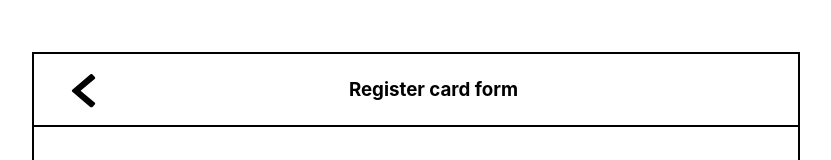
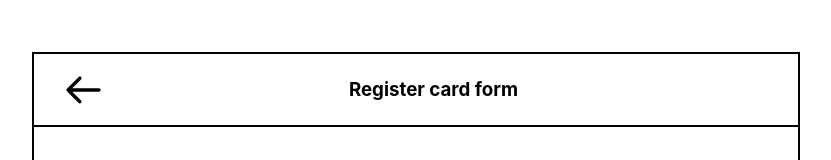
Before and after one commit to Miranda-hj/tower-task, a React (Create React App) app: page / in a window 1280 px wide. Both pictures are taken after a click on the icon 307 px from the left and 293 px from the top of the page. Shown: the part 204-364 px from the top of the page, without its empty margins (224-1055 px from the left). Built offline with nearby package versions, Linux system fonts and the light colour scheme.

Commit message:
import react form

```diff
--- a/package.json
+++ b/package.json
@@ -12,6 +12,7 @@
     "@types/react-dom": "^17.0.13",
     "react": "^17.0.2",
     "react-dom": "^17.0.2",
+    "react-hook-form": "^7.27.1",
     "react-scripts": "5.0.0",
     "sass": "^1.49.9",
     "typescript": "^4.6.2",
--- a/src/component/content/content.module.scss
+++ b/src/component/content/content.module.scss
@@ -16,7 +16,7 @@
 .inputGroup {
     display: flex;
     flex-direction: row;
-    justify-content: flex-end;
+    justify-content: end;
     gap: 2rem;
 }
 .cvc {
--- a/src/component/content/content.tsx
+++ b/src/component/content/content.tsx
@@ -1,19 +1,23 @@
 import React from "react";
+import { useForm } from "react-hook-form";
 import styles from "./content.module.scss";
 
 export const Content = (props: { menu: boolean }) => {
+  const { register, handleSubmit } = useForm();
+  const onSubmit = (data: any) => console.log(data);
   return (
     <>
       {!props.menu ? (
         <h4 className={styles.menu}>This is menu content</h4>
       ) : (
-        <form method={"get"}>
+        <form onSubmit={handleSubmit(onSubmit)}>
           <div className={styles.basic}>
             <h3 className={styles.title}>Welcome </h3>
             <div>
               <input
                 type={"number"}
                 placeholder={"Credit card number"}
+                {...(register("number"), { required: true })}
                 className={styles.cardNumber}
               />
             </div>
@@ -21,18 +25,18 @@ export const Content = (props: { menu: boolean }) => {
               <input
                 type={"number"}
                 placeholder={"CVC"}
+                {...(register("cvc"), { required: true })}
                 className={styles.cvc}
               />
               <input
                 type={"text"}
-                onChange={(e) => console.log(e.target.value)}
                 onFocus={(e) => (e.target.type = "date")}
-                onBlur={(e) => (e.target.type = "text")}
                 placeholder={"Expiry"}
+                {...(register("expiry"), { required: true })}
                 className={styles.expiry}
               />
             </div>
-            <input type={"button"} value={"Submit"} className={styles.submit} />
+            <input type={"submit"} value={"Submit"} className={styles.submit} />
           </div>
         </form>
       )}
--- a/src/component/icon/arrow/arrow.tsx
+++ b/src/component/icon/arrow/arrow.tsx
@@ -1,19 +1,20 @@
 export const Arrow = (props: { onClick?: () => void }) => {
   return (
     <svg
+      version="1.1"
+      xmlns="http://www.w3.org/2000/svg"
+      xmlnsXlink="http://www.w3.org/1999/xlink"
       width="35"
       height="40"
-      viewBox="0 0 12 12"
-      fill="none"
-      transform="rotate(90)"
-      xmlns="http://www.w3.org/2000/svg"
+      x="0px"
+      y="0px"
+      viewBox="0 0 1000 1000"
+      enable-background="new 0 0 1000 1000"
+      xmlSpace="preserve"
       onClick={props.onClick}>
-      <path
-        fillRule="evenodd"
-        clipRule="evenodd"
-        d="M0.599502 3.60351L5.87182 9.83901V9.83901C5.96833 9.94387 6.10173 10.0032 6.24118 10.0032C6.38063 10.0032 6.51404 9.94387 6.61054 9.83901L11.8805 3.60351C11.9656 3.50357 12.0082 3.37193 11.9985 3.23868C11.9889 3.10543 11.9277 2.98196 11.8291 2.89651L10.9411 2.11801C10.7351 1.93708 10.4278 1.96178 10.2509 2.17351L6.33166 6.90001C6.30887 6.92761 6.27565 6.94348 6.2407 6.94348C6.20575 6.94348 6.17254 6.92761 6.14974 6.90001L2.2291 2.17301C2.14399 2.07172 2.02392 2.00954 1.89502 2.00001C1.7659 1.98802 1.63761 2.03094 1.53934 2.11901L0.650862 2.89651C0.551669 2.98181 0.489995 3.10543 0.479982 3.23901C0.470272 3.37243 0.513468 3.50416 0.599502 3.60351Z"
-        fill="black"
-      />
+      <g>
+        <path d="M943.1,451.9H176.5l254.4-254.4c18.3-18.3,18.3-48.1,0-66.4l-2.9-2.9c-18.3-18.3-48.1-18.3-66.4,0L27.7,462.2C16.9,470.8,10,484,10,498.8v4.6c0,17.8,9.9,33.2,24.4,41.2l327.2,327.2c18.3,18.3,48.1,18.3,66.4,0l2.9-2.9c18.3-18.3,18.3-48.1,0-66.4L178.7,550.3h764.3c25.9,0,46.9-21,46.9-46.9v-4.6C990,472.9,969,451.9,943.1,451.9z" />
+      </g>
     </svg>
   );
 };
```
Also changed, not shown: 1 other file (tests, documents, lock files or other folders).
